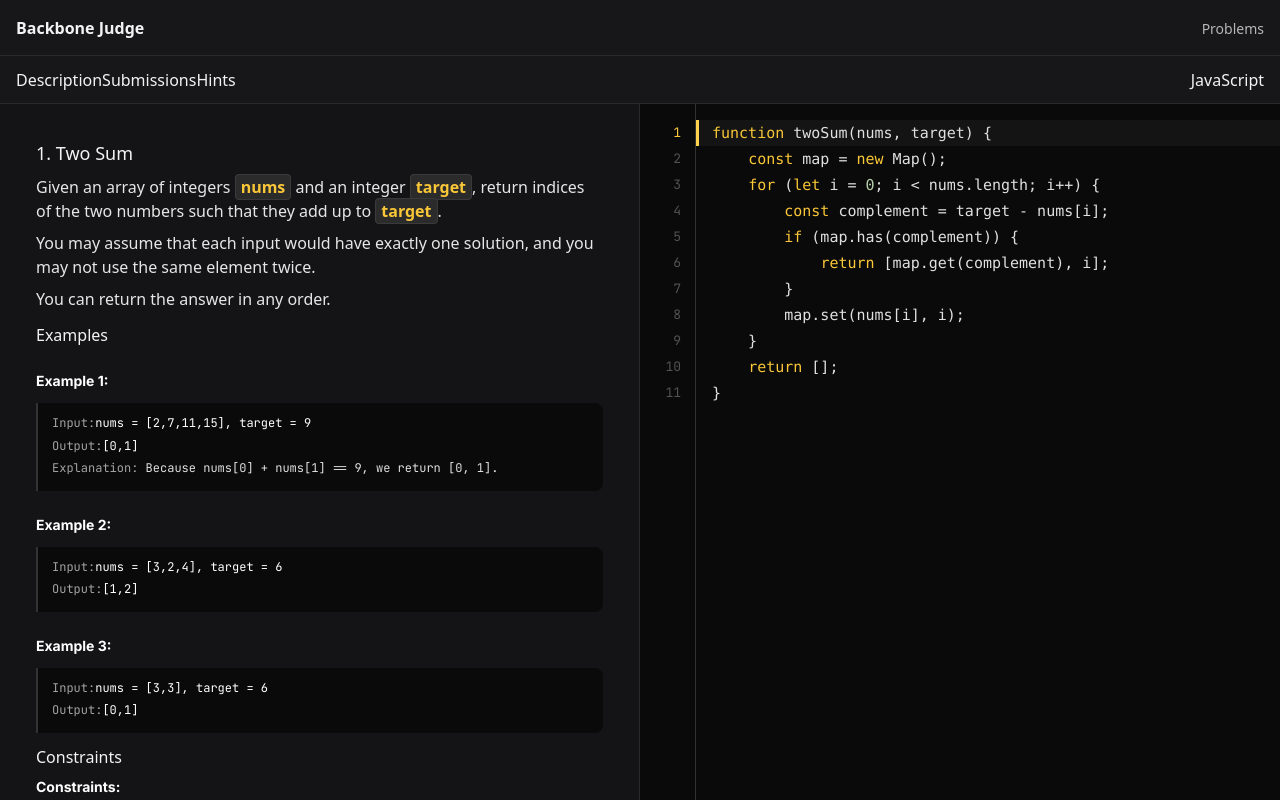
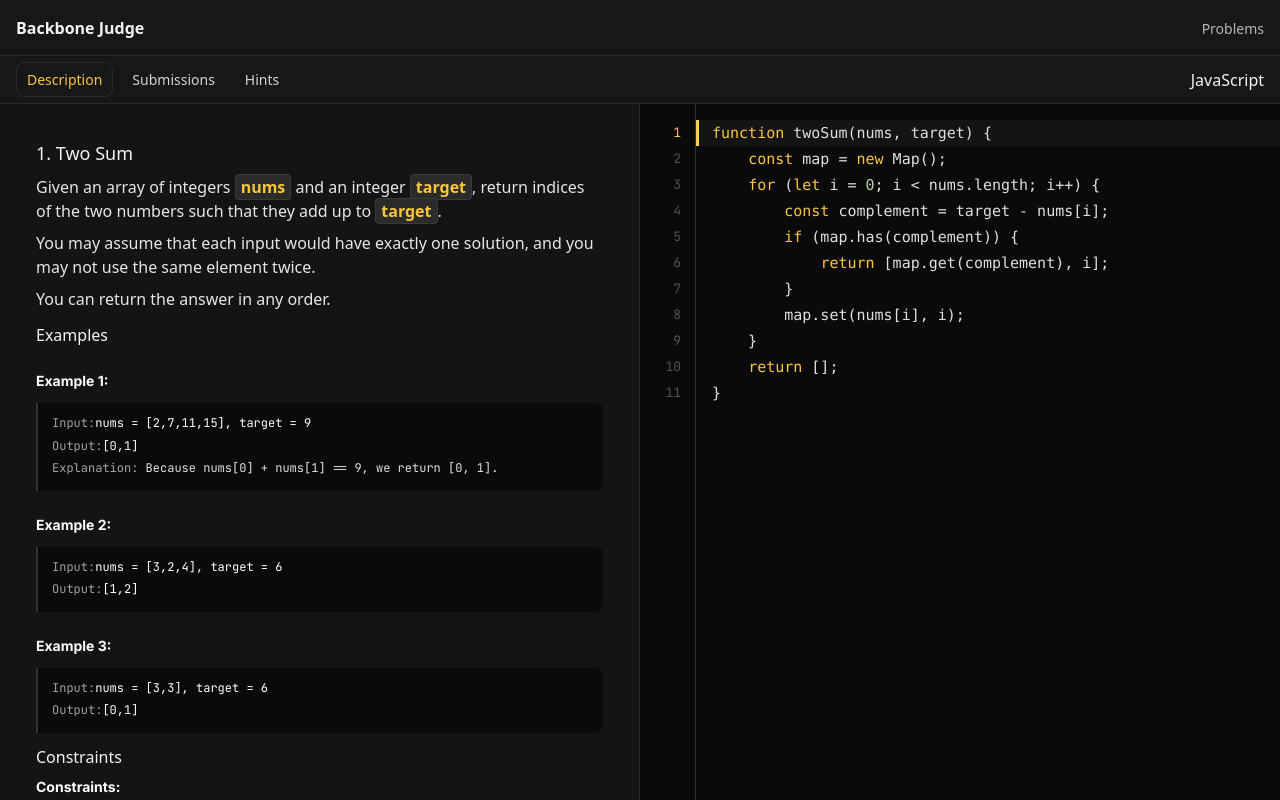
Before and after one commit to Backbone-UTP/judge-front, an Angular app: page /challenge-workspace in a window 1280 px wide. Shown: the top 800 px of the page. Built offline with nearby package versions, Linux system fonts and the light colour scheme.

Commit message:
style(toolbar): separate and style problem tabs (Description, Submissions, Hints)

```diff
--- a/src/app/features/challenge-workspace/containers/challenge-workspace/challenge-workspace.css
+++ b/src/app/features/challenge-workspace/containers/challenge-workspace/challenge-workspace.css
@@ -51,6 +51,32 @@
   display: flex;
   align-items: center;
   gap: 8px;
+}
+
+.problem-tabs {
+  display: flex;
+  align-items: center;
+  gap: 8px;
+}
+
+.problem-tabs .tab {
+  background: transparent;
+  border: 1px solid transparent;
+  color: #d4d4d4;
+  padding: 6px 10px;
+  border-radius: 8px;
+  cursor: pointer;
+  font-size: 14px;
+}
+
+.problem-tabs .tab:hover {
+  background: rgba(255,255,255,0.02);
+}
+
+.problem-tabs .tab.active {
+  background: #17171a;
+  border: 1px solid #2a2a2a;
+  color: #fac738;
 }
 
 .language-tab label {
```
